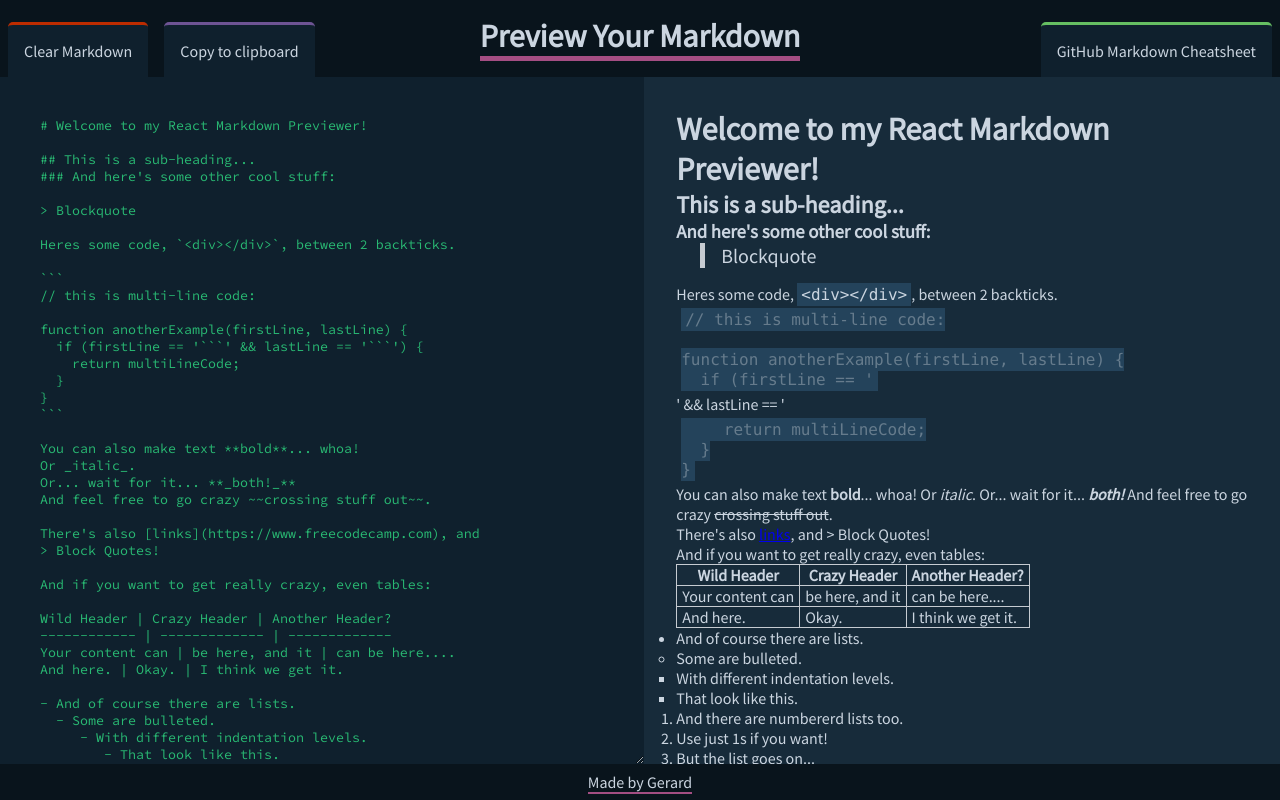
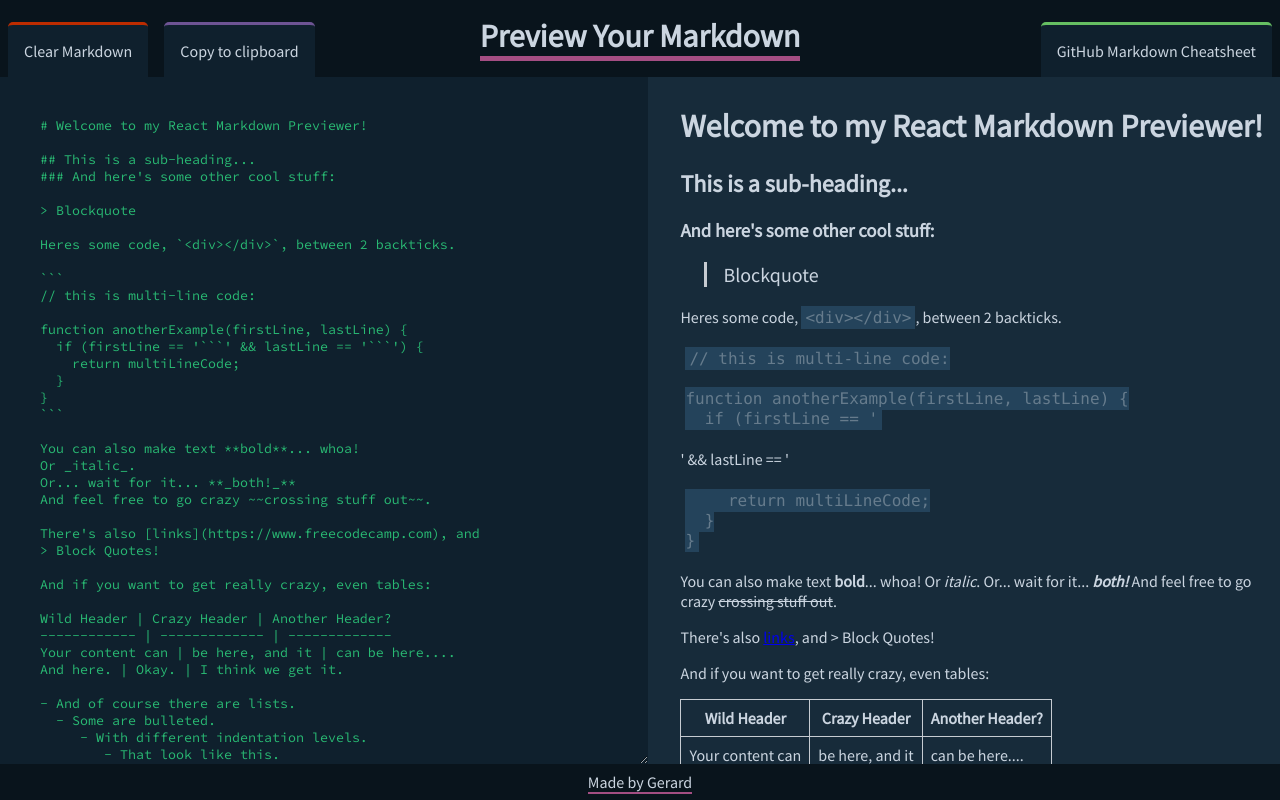
Before and after one commit to gerhynes/markdown-previewer, a React (Create React App) app: page / in a window 1280 px wide. Built offline with nearby package versions, Linux system fonts and the light colour scheme.

Commit message:
Add back default padding/margin, edit MD styles

```diff
--- a/src/App.css
+++ b/src/App.css
@@ -2,8 +2,6 @@
 *::before,
 *::after {
   box-sizing: border-box;
-  margin: 0;
-  padding: 0;
   font-family: "Source Sans Pro", sans-serif;
   /* outline: 1px solid red; */
 }
--- a/src/MarkdownPreviewer.css
+++ b/src/MarkdownPreviewer.css
@@ -15,13 +15,12 @@
   height: 100%;
   border: none;
   background: #0f202d;
-
-  color: rgb(41, 185, 115);
+  color: #29b973;
   overflow: hidden;
 }
 
 .markdown-preview {
-  padding: 2rem;
+  padding: 0.5rem 1rem 1rem 2rem;
   width: 100%;
   height: 100%;
   overflow: hidden;
@@ -40,12 +39,13 @@
 
 /* Markdown Styles */
 code {
-  background: hsl(206, 43%, 25%);
+  color: #ffffff4d;
+  background: #24435b;
   padding: 2px 4px;
 }
 
 pre {
-  color: rgba(255, 255, 255, 0.3);
+  color: #ffffff4d;
   padding: 5px 0 5px 5px;
 }
 
@@ -55,16 +55,16 @@ table {
 
 td,
 th {
-  /* border: 2px solid rgba(255, 255, 255, 0.3); */
   border: 1px solid #c6cbd1;
-  padding-left: 5px;
-  padding-right: 5px;
+  /* padding-left: 5px;
+  padding-right: 5px; */
+  padding: 0.5rem;
 }
 
 blockquote {
   font-size: 1.25rem;
   margin-left: 1.5rem;
   margin-bottom: 1rem;
-  border-left: 5px solid #c6cbd1;
+  border-left: 3px solid #c6cbd1;
   padding-left: 1rem;
 }
```
